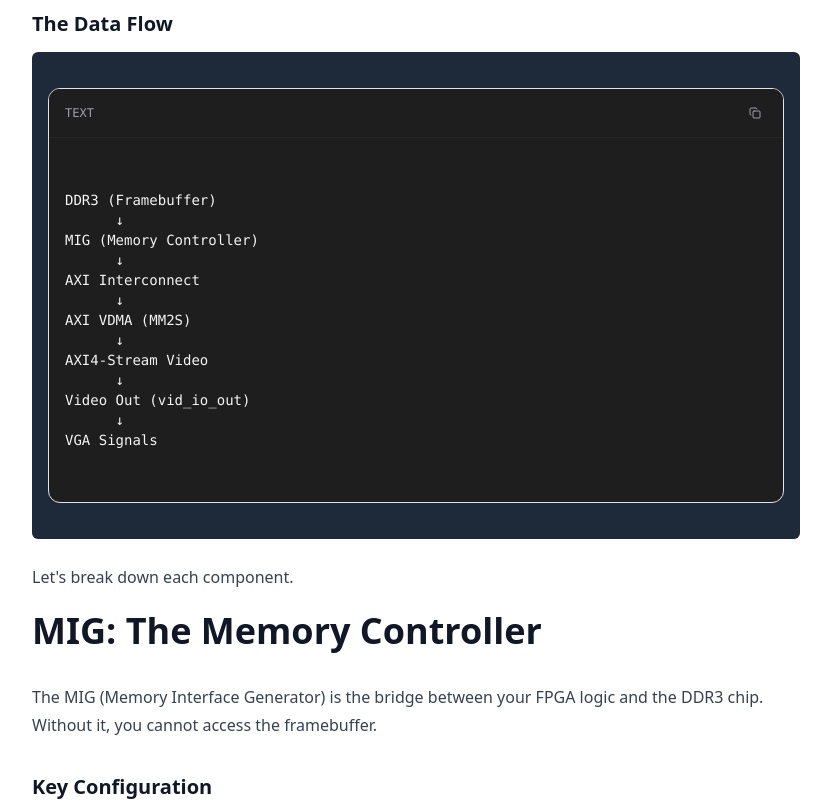
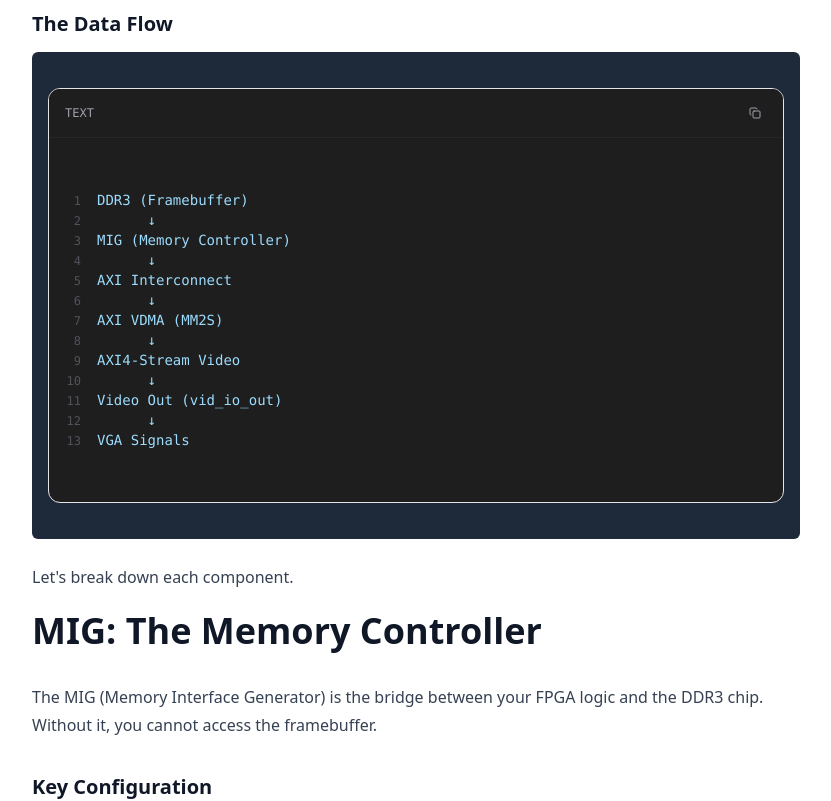
Before and after one commit to Chigz114/my-portfolio, a Next.js app: page /blog/fpga/2.display-pipeline in a window 1280 px wide. Shown: the part 620-1421 px from the top of the page, without its empty margins (224-1055 px from the left). Built offline with nearby package versions, Linux system fonts and the light colour scheme.

Commit message:
fix: install missing dependencies (framer-motion, prism-react-renderer) and restore syntax highlighting

```diff
--- a/package.json
+++ b/package.json
@@ -15,10 +15,12 @@
     "@tailwindcss/typography": "^0.5.19",
     "class-variance-authority": "^0.7.1",
     "clsx": "^2.1.1",
+    "framer-motion": "^12.23.24",
     "gray-matter": "^4.0.3",
     "lucide-react": "^0.554.0",
     "next": "16.0.4",
     "next-themes": "^0.4.6",
+    "prism-react-renderer": "^2.4.1",
     "react": "19.2.0",
     "react-dom": "19.2.0",
     "react-markdown": "^10.1.0",
--- a/src/components/code-block.tsx
+++ b/src/components/code-block.tsx
@@ -1,7 +1,7 @@
 "use client"
 
 import { useState } from "react"
-// import { Highlight, themes } from "prism-react-renderer"
+import { Highlight, themes } from "prism-react-renderer"
 import { Check, Copy } from "lucide-react"
 import { Button } from "@/components/ui/button"
 import { cn } from "@/lib/utils"
@@ -45,14 +45,29 @@ export function CodeBlock({ children, className }: CodeBlockProps) {
         </Button>
       </div>
 
-      {/* Code Fallback (since prism install is pending) */}
-      <div className="overflow-x-auto py-4">
-        <pre className={cn("float-left min-w-full px-4 font-mono text-sm text-zinc-100")} style={{ backgroundColor: "transparent" }}>
-          <code className={className}>
-            {children}
-          </code>
-        </pre>
-      </div>
+      {/* Code */}
+      <Highlight
+        theme={themes.vsDark}
+        code={children.trim()}
+        language={language as any}
+      >
+        {({ className, style, tokens, getLineProps, getTokenProps }) => (
+          <div className="overflow-x-auto py-4">
+            <pre className={cn(className, "float-left min-w-full px-4 font-mono text-sm")} style={{ ...style, backgroundColor: "transparent" }}>
+              {tokens.map((line, i) => (
+                <div key={i} {...getLineProps({ line })}>
+                  <span className="mr-4 inline-block w-4 select-none text-right text-xs text-zinc-600">
+                    {i + 1}
+                  </span>
+                  {line.map((token, key) => (
+                    <span key={key} {...getTokenProps({ token })} />
+                  ))}
+                </div>
+              ))}
+            </pre>
+          </div>
+        )}
+      </Highlight>
     </div>
   )
 }
```
Also changed, not shown: 1 other file (tests, documents, lock files or other folders).
